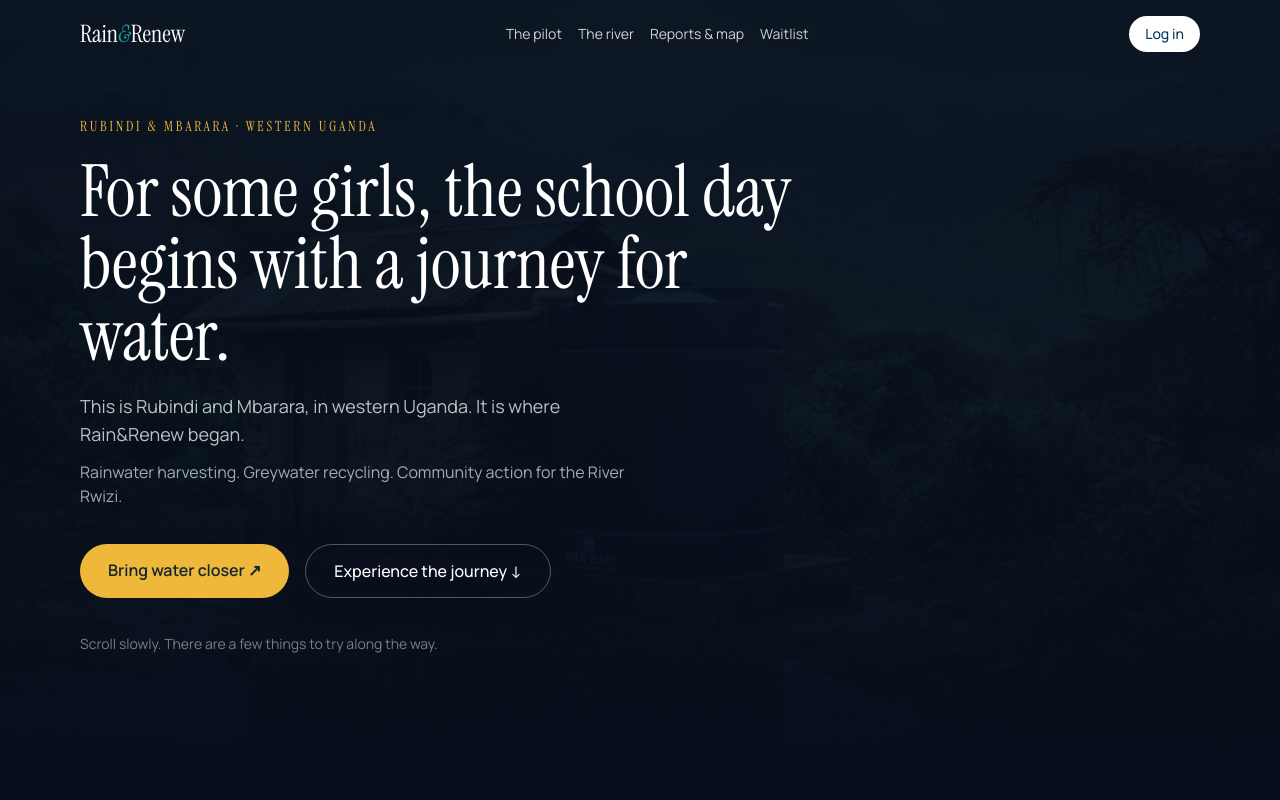
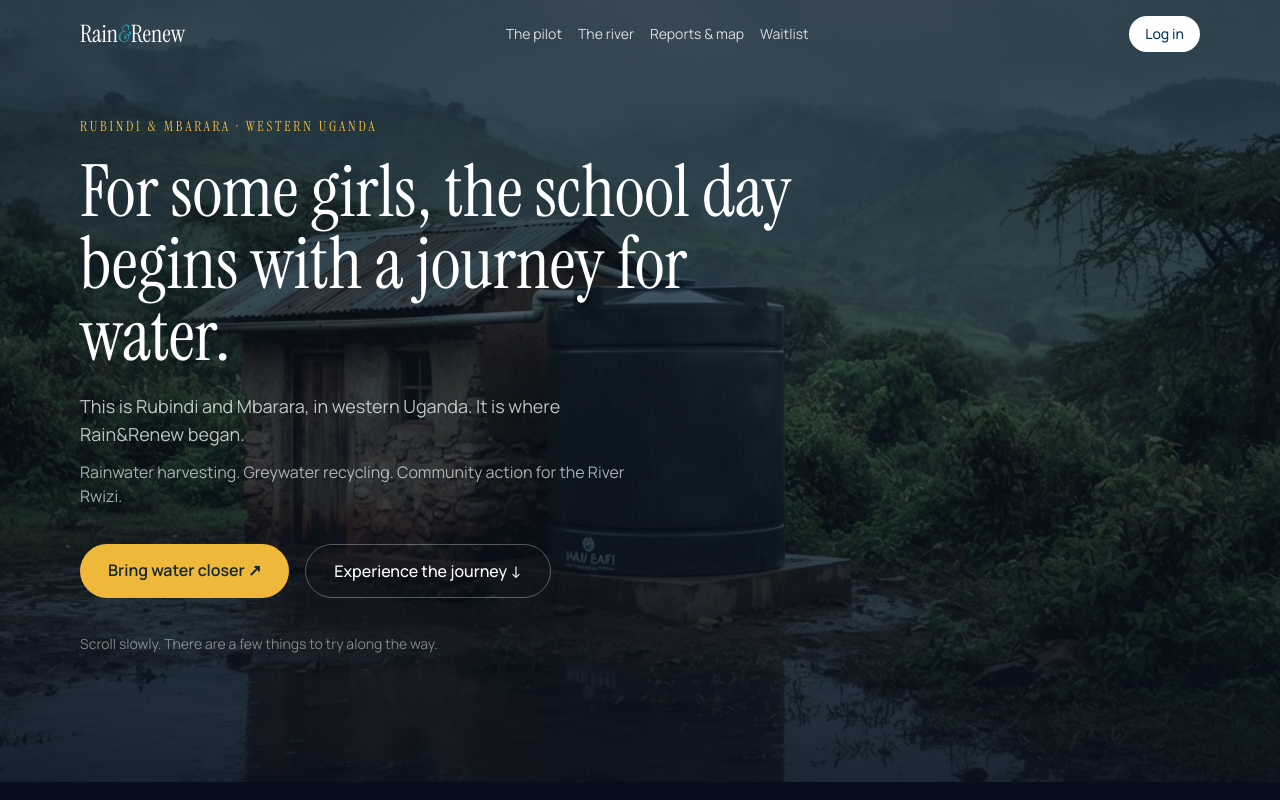
Before and after one commit to Odd-Shoes-Dev/water-system, a Next.js app: page / in a window 1280 px wide. Shown: the top 800 px of the page. Built offline with nearby package versions, Linux system fonts and the light colour scheme.

Commit message:
Update page.tsx

```diff
--- a/app/page.tsx
+++ b/app/page.tsx
@@ -25,8 +25,8 @@ export default function HomePage() {
       {/* Hero: full-bleed, breaks out of the usual page width on purpose. */}
       <section className="relative overflow-hidden bg-story-night">
         <div className="absolute inset-0">
-          <Image src="/hero-image.png" alt="" fill priority sizes="100vw" className="object-cover opacity-40" />
-          <div className="absolute inset-0 bg-gradient-to-b from-story-night/90 via-story-night/80 to-story-night" />
+          <Image src="/hero-image.png" alt="" fill priority sizes="100vw" className="object-cover opacity-70" />
+          <div className="absolute inset-0 bg-gradient-to-b from-story-night/60 via-story-night/45 to-story-night/80" />
         </div>
         <div className="relative">
           <NavContent transparent />
```
